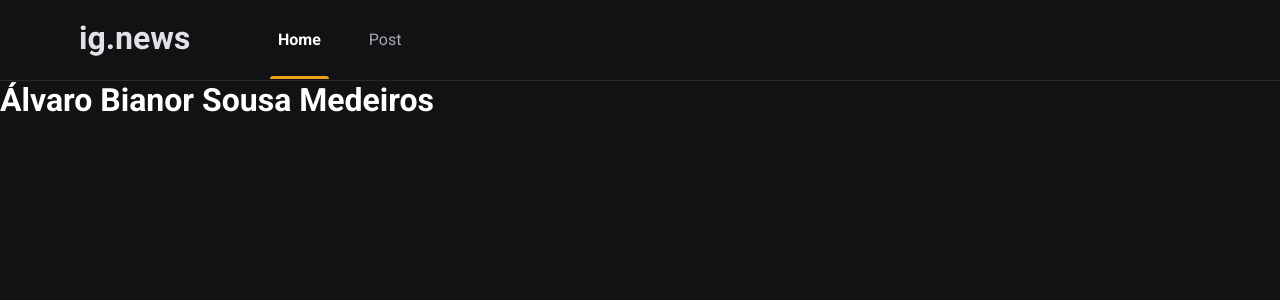
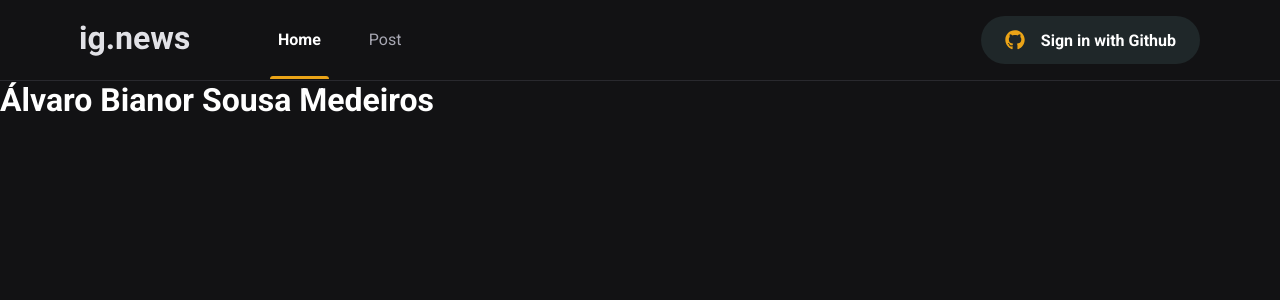
Before and after one commit to alvarobianor/igNews, a Next.js app: page / in a window 1280 px wide. Shown: the top 300 px of the page. Built offline with nearby package versions, Linux system fonts and the light colour scheme.

Commit message:
SifnIn button done

```diff
--- a/src/components/Header/index.tsx
+++ b/src/components/Header/index.tsx
@@ -1,3 +1,4 @@
+import { SignInGitHub } from '../SignInGitHub';
 import styles from './styles.module.scss';
 
 export function Header() {
@@ -10,6 +11,7 @@
           <a className={styles.active}>Home</a>
           <a>Post</a>
         </nav>
+        <SignInGitHub />
       </div>
     </header>
   )
--- /dev/null
+++ b/src/components/SignInGitHub/index.tsx
@@ -0,0 +1,26 @@
+import { FaGithub } from 'react-icons/fa';
+import { FiX } from 'react-icons/fi';
+
+import styles from './styles.module.scss';
+export function SignInGitHub() {
+  const hasUser = false;
+
+  return hasUser ? (
+    <>
+      <button type="button"
+        className={styles.signInButton}>
+        <FaGithub color="#04d361" />
+        Álvaro Bianor
+        <FiX color="#737380" className={styles.closeIcon} />
+      </button>
+    </>
+  ) : (
+    <>
+      <button type="button"
+        className={styles.signInButton}>
+        <FaGithub color="#eba417" />
+        Sign in with Github
+      </button>
+    </>
+  );
+}
--- /dev/null
+++ b/src/components/SignInGitHub/styles.module.scss
@@ -0,0 +1,34 @@
+.signInButton {
+  height: 3rem;
+  border-radius: 3rem;
+  background: var(--gray-850);
+  border: 0;
+  padding: 0 1.5rem;
+
+  display: flex;
+  align-items: center;
+  justify-content: center;
+
+  color: var(--white);
+  font-weight: bold;
+
+  svg {
+    width: 1.25rem;
+    height: 1.25rem;
+  }
+
+  svg:first-child {
+    margin-right: 1rem;
+  }
+
+  transition: filter 0.4s;
+
+  &:hover {
+    filter: brightness(0.8);
+  }
+
+  svg.closeIcon {
+    margin-left: 1rem;
+  }
+
+}
--- a/src/styles/global.scss
+++ b/src/styles/global.scss
@@ -11,6 +11,7 @@
   --gray-100: #e1e1e6;
   --gray-300: #a8a8b3;
   --gray-700: #29292e;
+  --gray-850: #1f2729;
   --gray-900: #121214;
   --cyan-500: #61dafb;
   --yellow-500: #eba417;
```
Also changed, not shown: Registros/SignIn Com Github.txt.
